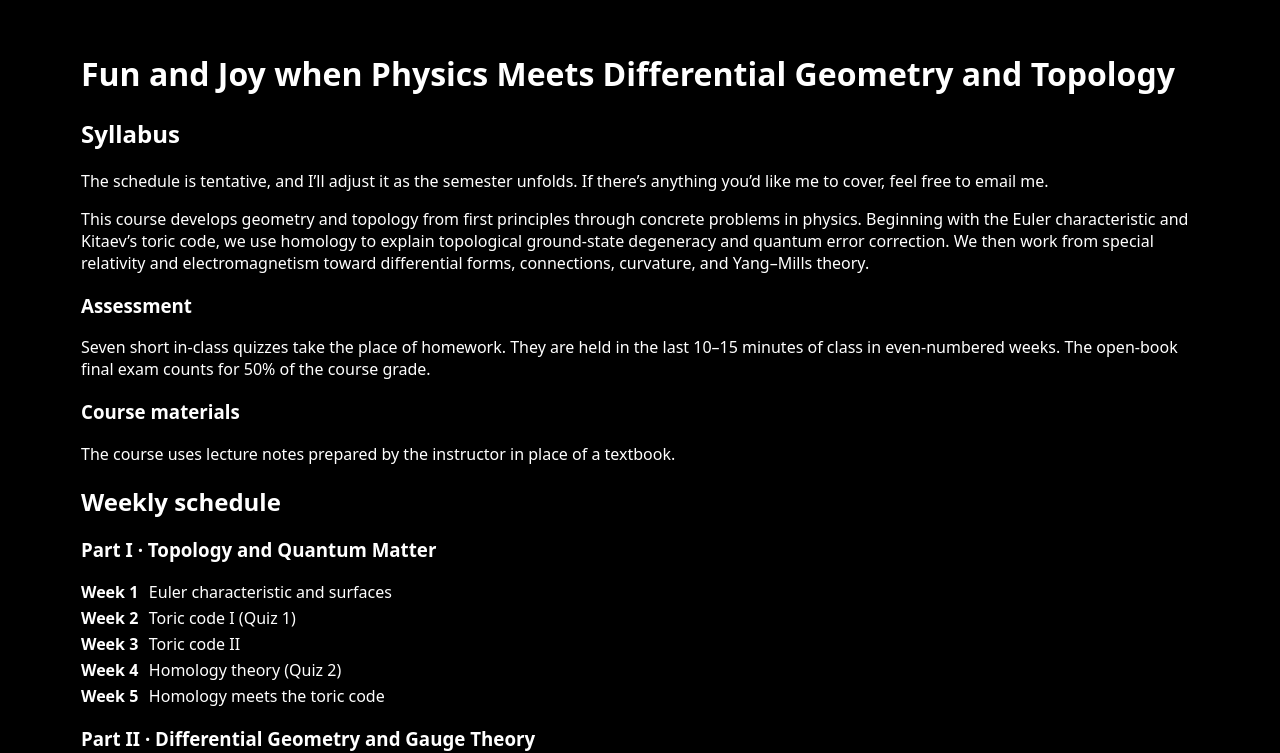
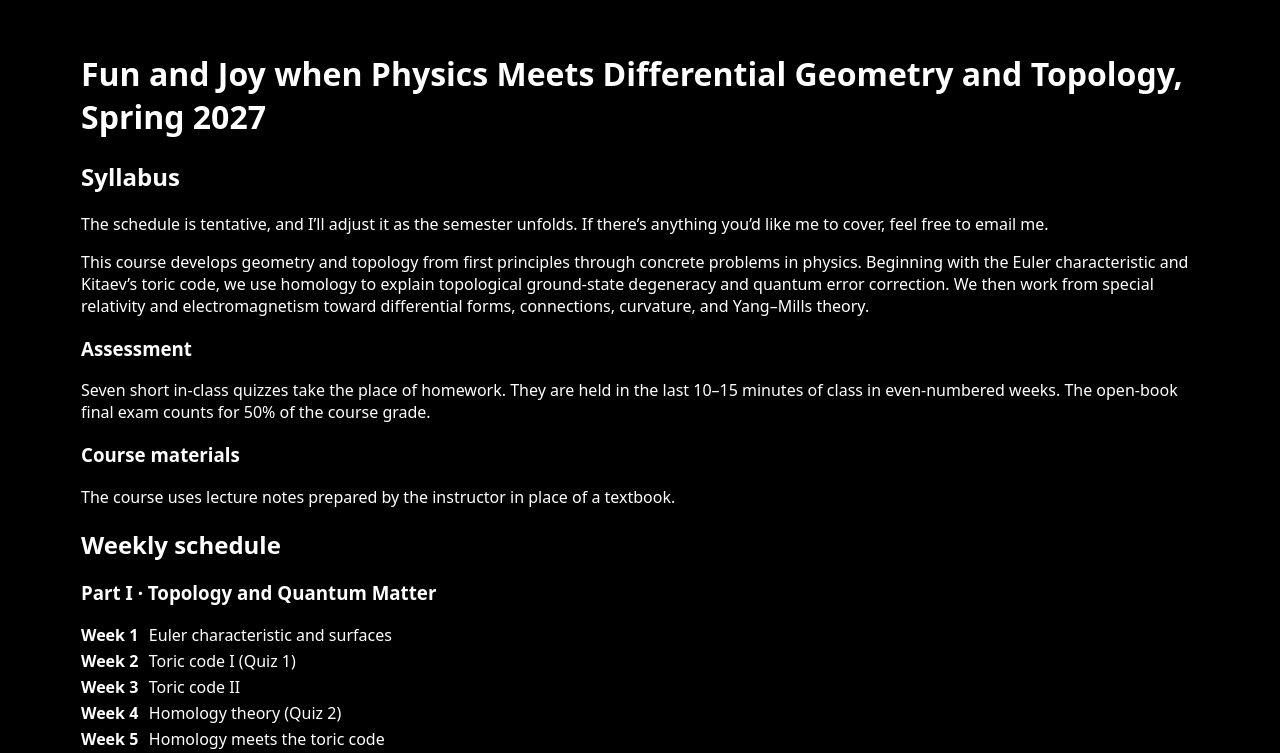
Before and after one commit to snawata/satoshi-nawata, a plain HTML site: page Spring2027_1.html in a window 1280 px wide. Shown: the part 52-805 px from the top of the page. Drawn offline with Linux system fonts and the light colour scheme.

Commit message:
title changes

```diff
--- a/Spring2027_1.html
+++ b/Spring2027_1.html
@@ -3,7 +3,7 @@
 <head>
   <meta charset="utf-8" />
   <meta name="viewport" content="width=device-width, initial-scale=1" />
-  <title>Fun and Joy when Physics Meets Differential Geometry and Topology — Satoshi Nawata</title>
+  <title>Fun and Joy when Physics Meets Differential Geometry and Topology, Spring 2027 — Satoshi Nawata</title>
   <link rel="stylesheet" href="styles.css">
 </head>
 
@@ -58,7 +58,7 @@
   </header>
 
   <main>
-    <h1 class="course-title">Fun and Joy when Physics Meets Differential Geometry and Topology</h1>
+    <h1 class="course-title">Fun and Joy when Physics Meets Differential Geometry and Topology, Spring 2027</h1>
 
     <section class="course-grid" aria-labelledby="syllabus">
       <h2 id="syllabus">Syllabus</h2>
```
Also changed, not shown: Spring2027_2.html (+2 -2 lines).
